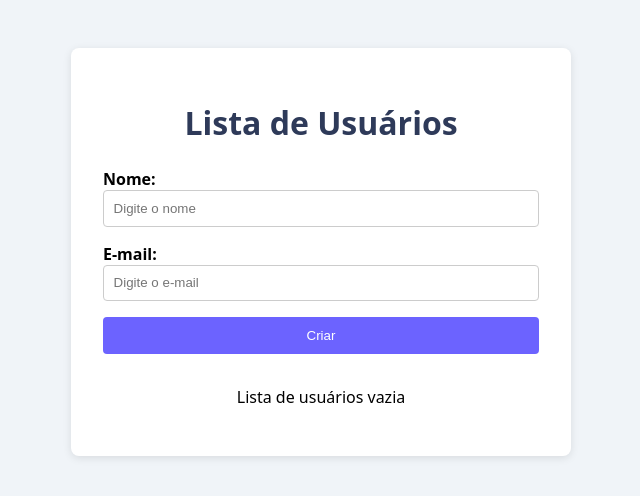
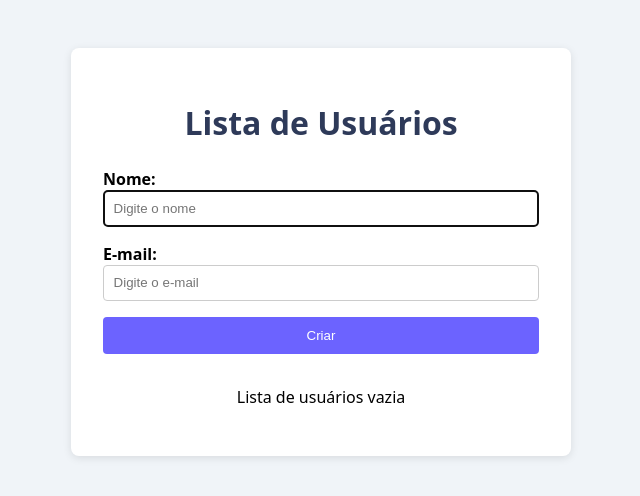
Before and after one commit to LucasCarvalhoo/stackblitz-starters-gpc3ms34, a website with bundled scripts: page index.html in a window 1280 px wide. Shown: the whole page, without its empty margins (319-959 px from the left). Built offline with nearby package versions, Linux system fonts and the light colour scheme.

Commit message:
add autofocus no primeiro input

```diff
--- a/index.html
+++ b/index.html
@@ -16,7 +16,7 @@
     <form id="formUsuario">
       <div>
         <label for="nome">Nome:</label>
-        <input type="text" id="nome" placeholder="Digite o nome" />
+        <input type="text" id="nome" autofocus placeholder="Digite o nome" />
       </div>
       <div>
         <label for="email">E-mail:</label>
```
